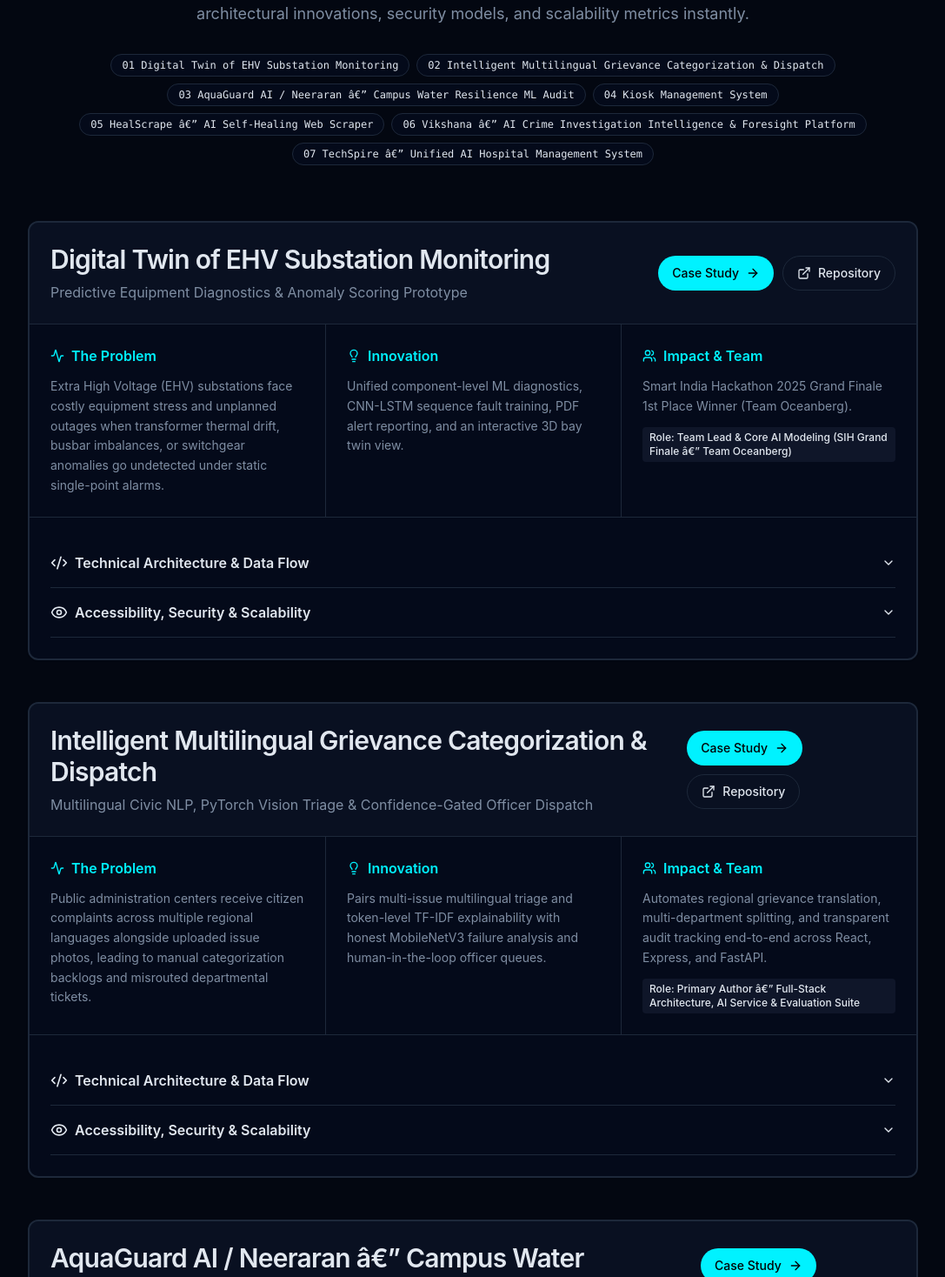
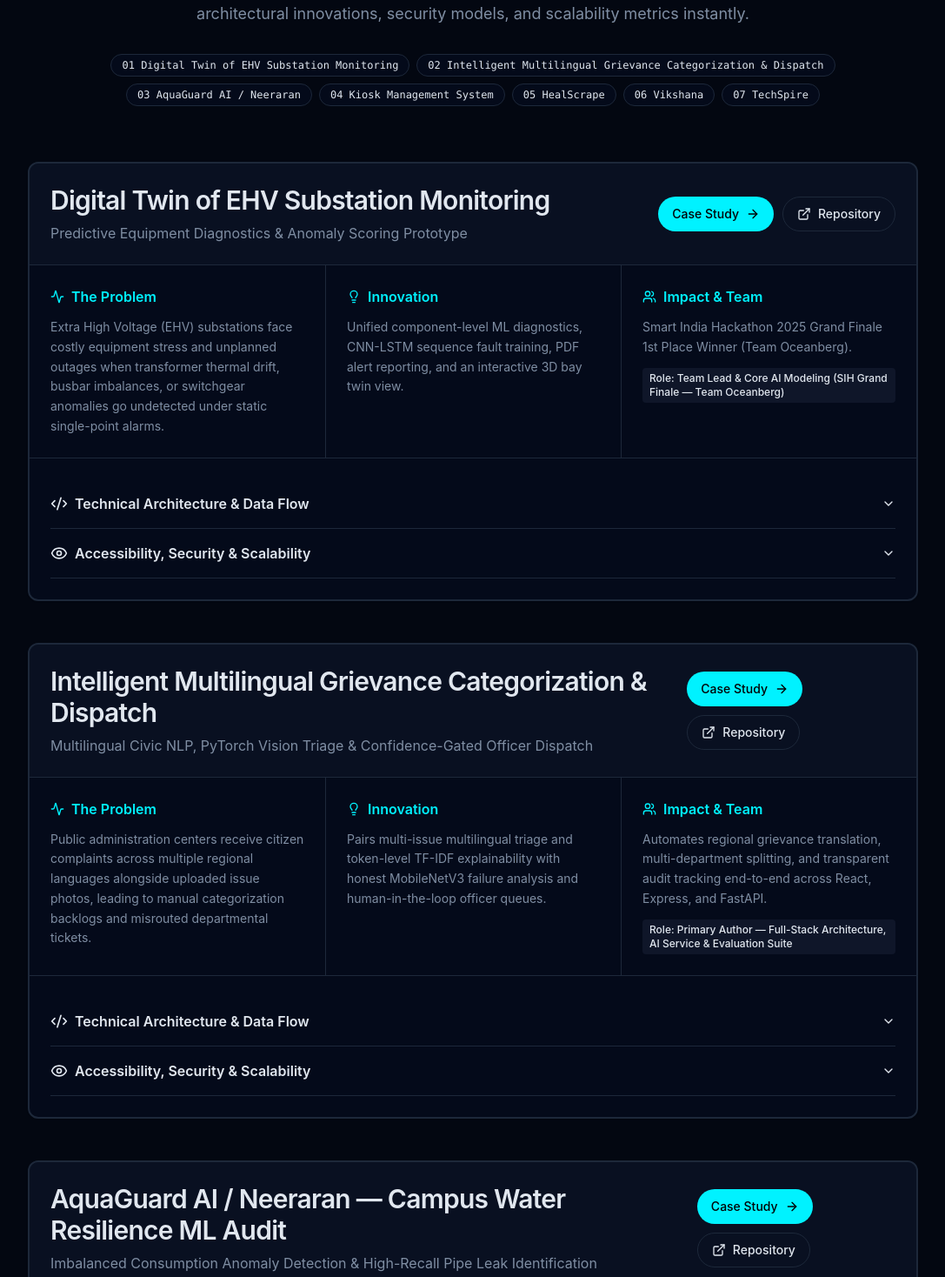
Before and after one commit to KANISH-850/Kanish_K_Portfolio, a Next.js app: page /judge in a window 1280 px wide. Shown: the part 302-1770 px from the top of the page at 87% size, without its empty margins (96-1183 px from the left). Built offline with nearby package versions, Linux system fonts and the light colour scheme.

Commit message:
chore: finalize recruiter-ready portfolio release

```diff
--- a/src/components/project-demonstration.tsx
+++ b/src/components/project-demonstration.tsx
@@ -249,7 +249,7 @@ export function ProjectDemonstration({
                       alt={item.alt}
                       fill
                       unoptimized
-                      loading="lazy"
+                      loading="eager"
                       className="object-contain"
                     />
                   </div>
--- a/src/data/projects.ts
+++ b/src/data/projects.ts
@@ -155,7 +155,7 @@ export const projectsData: Record<string, ProjectCaseStudy> = {
     achievement: "Smart India Hackathon Winner",
     githubUrl: "https://github.com/KANISH-850/oceanBerg_sih",
     overview:
-      "Developed by Team Oceanberg (Smart India Hackathon Grand Finale Winner), this repository models Extra High Voltage (EHV) substation componentsâ€”power transformers, busbars, instrument transformers, isolators, and circuit breakersâ€”using scikit-learn ensemble & Isolation Forest diagnostics, a Keras CNN-LSTM waveform fault trainer, and automated ReportLab PDF / SMTP alerting.",
+      "Developed by Team Oceanberg (Smart India Hackathon Grand Finale Winner), this repository models Extra High Voltage (EHV) substation components—power transformers, busbars, instrument transformers, isolators, and circuit breakers—using scikit-learn ensemble & Isolation Forest diagnostics, a Keras CNN-LSTM waveform fault trainer, and automated ReportLab PDF / SMTP alerting.",
     problemStatement:
       "Extra High Voltage (EHV) substations face costly equipment stress and unplanned outages when transformer thermal drift, busbar imbalances, or switchgear anomalies go undetected under static single-point alarms.",
     problemSummaryDetail: {
@@ -232,7 +232,7 @@ export const projectsData: Record<string, ProjectCaseStudy> = {
       "Unified component-level ML diagnostics, CNN-LSTM sequence fault training, PDF alert reporting, and an interactive 3D bay twin view.",
     impact:
       "Smart India Hackathon 2025 Grand Finale 1st Place Winner (Team Oceanberg).",
-    teamContribution: "Team Lead & Core AI Modeling (SIH Grand Finale â€” Team Oceanberg)",
+    teamContribution: "Team Lead & Core AI Modeling (SIH Grand Finale — Team Oceanberg)",
     individualContributions: [
       "Co-authored the Python diagnostic modules combining Random Forest and Isolation Forest scoring across transformer and switchgear files.",
       "Built the CNN-LSTM fault classification training script and Streamlit workflow integration.",
@@ -460,7 +460,7 @@ export const projectsData: Record<string, ProjectCaseStudy> = {
     ],
     performanceMetrics: [
       "MobileNetV3-Small CPU latency (`evaluation_report.json`): 36.47 ms average (59.37 ms p95) across 38 held-out test images.",
-      "Honest held-out MobileNetV3 test evaluation: 50.0% overall accuracy (172 train / 38 val / 38 test; 0.5789 best val accuracy) â€” documented with confusion matrix.",
+      "Honest held-out MobileNetV3 test evaluation: 50.0% overall accuracy (172 train / 38 val / 38 test; 0.5789 best val accuracy) — documented with confusion matrix.",
       "Text classifier (`grievance-classifier`): TF-IDF n-gram (1,2) + LogisticRegression validated on curated 9-category CPGRAMS-inspired dataset."
     ],
     lessonsLearned: [
@@ -471,7 +471,7 @@ export const projectsData: Record<string, ProjectCaseStudy> = {
       "Pairs multi-issue multilingual triage and token-level TF-IDF explainability with honest MobileNetV3 failure analysis and human-in-the-loop officer queues.",
     impact:
       "Automates regional grievance translation, multi-department splitting, and transparent audit tracking end-to-end across React, Express, and FastAPI.",
-    teamContribution: "Primary Author â€” Full-Stack Architecture, AI Service & Evaluation Suite",
+    teamContribution: "Primary Author — Full-Stack Architecture, AI Service & Evaluation Suite",
     individualContributions: [
       "Built the FastAPI `ai-service` integrating language detection, LRU-cached translation, TF-IDF + LogisticRegression XAI, and PyTorch MobileNetV3 inference.",
       "Implemented the `rigorous_evaluation.py` benchmark suite generating normalized confusion matrices and CPU latency percentiles.",
@@ -636,10 +636,10 @@ export const projectsData: Record<string, ProjectCaseStudy> = {
 
   "aquaguard-ai": {
     id: "aquaguard-ai",
-    title: "AquaGuard AI / Neeraran â€” Campus Water Resilience ML Audit",
+    title: "AquaGuard AI / Neeraran — Campus Water Resilience ML Audit",
     tagline: "Imbalanced Consumption Anomaly Detection & High-Recall Pipe Leak Identification",
     category: "Water Resilience & Time-Series ML",
-    statusLabel: "Collaborative Team Repo â€¢ Authored ML Audit & Sensor Health Suite",
+    statusLabel: "Collaborative Team Repo • Authored ML Audit & Sensor Health Suite",
     githubUrl: "https://github.com/LakshanyaaJ/neeraran",
     overview:
       "A collaborative campus water resilience platform (`LakshanyaaJ/neeraran`). While teammates built the hydraulic digital twin simulator, 7-agent orchestrator, and Next.js/Vite control center (`main` branch), I authored the comprehensive ML evaluation & sensor-health decoupling suite on the `kanish` branch benchmarking anomaly and leak models over 46,656 simulated telemetry observations.",
@@ -774,7 +774,7 @@ export const projectsData: Record<string, ProjectCaseStudy> = {
       }
     ],
     scalability:
-      "Tiny serialized models (32.8 KB One-Class SVM, 1.1 MB XGBoost) score frames in ~2â€“4 ms per zone in FastAPI.",
+      "Tiny serialized models (32.8 KB One-Class SVM, 1.1 MB XGBoost) score frames in ~2–4 ms per zone in FastAPI.",
     media: [
       {
         title: "XGBoost Leak Classifier Confusion Matrix",
@@ -1140,7 +1140,7 @@ export const projectsData: Record<string, ProjectCaseStudy> = {
 
   "webscraper": {
     id: "webscraper",
-    title: "HealScrape â€” AI Self-Healing Web Scraper",
+    title: "HealScrape — AI Self-Healing Web Scraper",
     tagline: "Schema-Drift Detecting Extraction Platform with Automated LLM Selector Repair",
     category: "Data Pipelines & Self-Healing AI",
     statusLabel: "Implemented Prototype (Bright Data + LLM Drift Repair)",
@@ -1365,7 +1365,7 @@ export const projectsData: Record<string, ProjectCaseStudy> = {
 
   "vikshana": {
     id: "vikshana",
-    title: "Vikshana â€” AI Crime Investigation Intelligence & Foresight Platform",
+    title: "Vikshana — AI Crime Investigation Intelligence & Foresight Platform",
     tagline: "Evidence-Grounded Case Timelines, Entity Networks, DBSCAN Hotspots & XGBoost Decision Support",
     category: "Applied ML, Graph Analytics & Explainable AI",
     statusLabel: "Collaborative Datathon Team Project (Benchmarked Prototype)",
@@ -1596,7 +1596,7 @@ export const projectsData: Record<string, ProjectCaseStudy> = {
 
   "techspire": {
     id: "techspire",
-    title: "TechSpire â€” Unified AI Hospital Management System",
+    title: "TechSpire — Unified AI Hospital Management System",
     tagline: "Full-Stack Clinical Operations, Air-Gapped Ollama RAG Assistant & Predictive Analytics",
     category: "Enterprise Healthcare Systems & Local RAG AI",
     statusLabel: "Individual Full-Stack Dockerized Prototype (20/20 Pytest)",
@@ -1686,7 +1686,7 @@ export const projectsData: Record<string, ProjectCaseStudy> = {
         category: "AI/ML",
         items: [
           { name: "Ollama (qwen3:4b) + nomic-embed-text + ChromaDB", role: "100% local RAG pipeline over 500-char hospital SOP document chunks", why: "Zero external cloud API calls so hospital data remains air-gapped on-premise" },
-          { name: "Scikit-Learn RandomForestRegressor + Pandas", role: "Forecasts Financial Revenue (RÂ²=0.82), Admissions (RÂ²=0.74) & Reorder Points", why: "Explains operational trends & stockout risk deterministically on tabular history" }
+          { name: "Scikit-Learn RandomForestRegressor + Pandas", role: "Forecasts Financial Revenue (R²=0.82), Admissions (R²=0.74) & Reorder Points", why: "Explains operational trends & stockout risk deterministically on tabular history" }
         ]
       },
       {
@@ -1719,8 +1719,8 @@ export const projectsData: Record<string, ProjectCaseStudy> = {
         inputs: "Time-indexed clinical, bed, revenue, and pharmacy transaction histories seeded in SQL.",
         preprocessing: "Date lag feature extraction (BaseForecaster.extract_features) + non-negative prediction clipping.",
         approach: "RandomForestRegressor for Revenue & Admissions; bounded linear trends for Bed Occupancy; moving averages + Reorder Point math for Inventory.",
-        output: "Forecast horizons with MAE, RMSE, and RÂ² diagnostics plus stockout risk alerts.",
-        evaluation: "README documents RandomForestRegressor RÂ² = 0.82 (Revenue) and RÂ² = 0.74 (Admissions) alongside passing unit checks in test_predictive_ml.py.",
+        output: "Forecast horizons with MAE, RMSE, and R² diagnostics plus stockout risk alerts.",
+        evaluation: "README documents RandomForestRegressor R² = 0.82 (Revenue) and R² = 0.74 (Admissions) alongside passing unit checks in test_predictive_ml.py.",
         limitations: "Trained and evaluated strictly on synthetic seeded hospital data (app/db/seed.py), not live clinical EHR history."
       }
     ],
@@ -1769,7 +1769,7 @@ export const projectsData: Record<string, ProjectCaseStudy> = {
       {
         decision: "Synthetic database seeding (seed.py) cleanly decoupled from production EHR integration",
         rationale: "Demonstrates complete forecasting and PDF/Excel report workflows safely without real patient PII.",
-        tradeoff: "RÂ² metrics (0.82 Revenue, 0.74 Admissions) validate synthetic pattern capture rather than real clinical hospital load.",
+        tradeoff: "R² metrics (0.82 Revenue, 0.74 Admissions) validate synthetic pattern capture rather than real clinical hospital load.",
         status: "Implemented"
       }
     ],
@@ -1793,7 +1793,7 @@ export const projectsData: Record<string, ProjectCaseStudy> = {
     ],
     performanceMetrics: [
       "README documents 20/20 Pytest tests passing across API integration, ORM models, negative security tests, and predictive ML checks.",
-      "README documents RandomForestRegressor evaluation RÂ² = 0.82 (Financial Revenue) and RÂ² = 0.74 (Inpatient Admissions) on synthetic seeded data."
+      "README documents RandomForestRegressor evaluation R² = 0.82 (Financial Revenue) and R² = 0.74 (Inpatient Admissions) on synthetic seeded data."
     ],
     lessonsLearned: [
       "A modular monolith with unified Alembic migrations beats maintaining five fragmented microservice demos during rapid iteration.",
@@ -1822,7 +1822,7 @@ export const projectsData: Record<string, ProjectCaseStudy> = {
     ],
     limitations: [
       "Evaluated strictly on synthetic seeded data generated by app/db/seed.py; not cleared for live clinical patient care or PHI storage.",
-      "Pytest (20/20) and RandomForest RÂ² (0.82 / 0.74) figures are taken from the repository README rather than re-executed in this static portfolio sandbox.",
+      "Pytest (20/20) and RandomForest R² (0.82 / 0.74) figures are taken from the repository README rather than re-executed in this static portfolio sandbox.",
       "Localhost Ollama qwen3:4b latency depends on host GPU availability."
     ],
     futureImprovements: [
@@ -1833,7 +1833,7 @@ export const projectsData: Record<string, ProjectCaseStudy> = {
     verificationChecklist: [
       { claim: "14 SQLAlchemy ORM models, Alembic migrations, HS256 JWT + Bcrypt & 4-service Docker Compose", status: "Verified implementation" },
       { claim: "Ollama qwen3:4b + ChromaDB RAG, Scikit-Learn RandomForest & ReportLab/OpenPyXL exports", status: "Verified implementation" },
-      { claim: "20/20 Pytest & RandomForest RÂ²=0.82 / RÂ²=0.74 (per README on synthetic seed data)", status: "Simulated demonstration" },
+      { claim: "20/20 Pytest & RandomForest R²=0.82 / R²=0.74 (per README on synthetic seed data)", status: "Simulated demonstration" },
       { claim: "Interactive 3D Docker & Local RAG Hospital Twin on portfolio", status: "Simulated demonstration" },
       { claim: "HL7 FHIR hospital interoperability & live clinical production deployment", status: "Proposed future improvement" }
     ]
```
Also changed, not shown: src/components/technical-challenges.tsx (line endings or trailing spaces), 2 other files (tests, documents, lock files or other folders).
